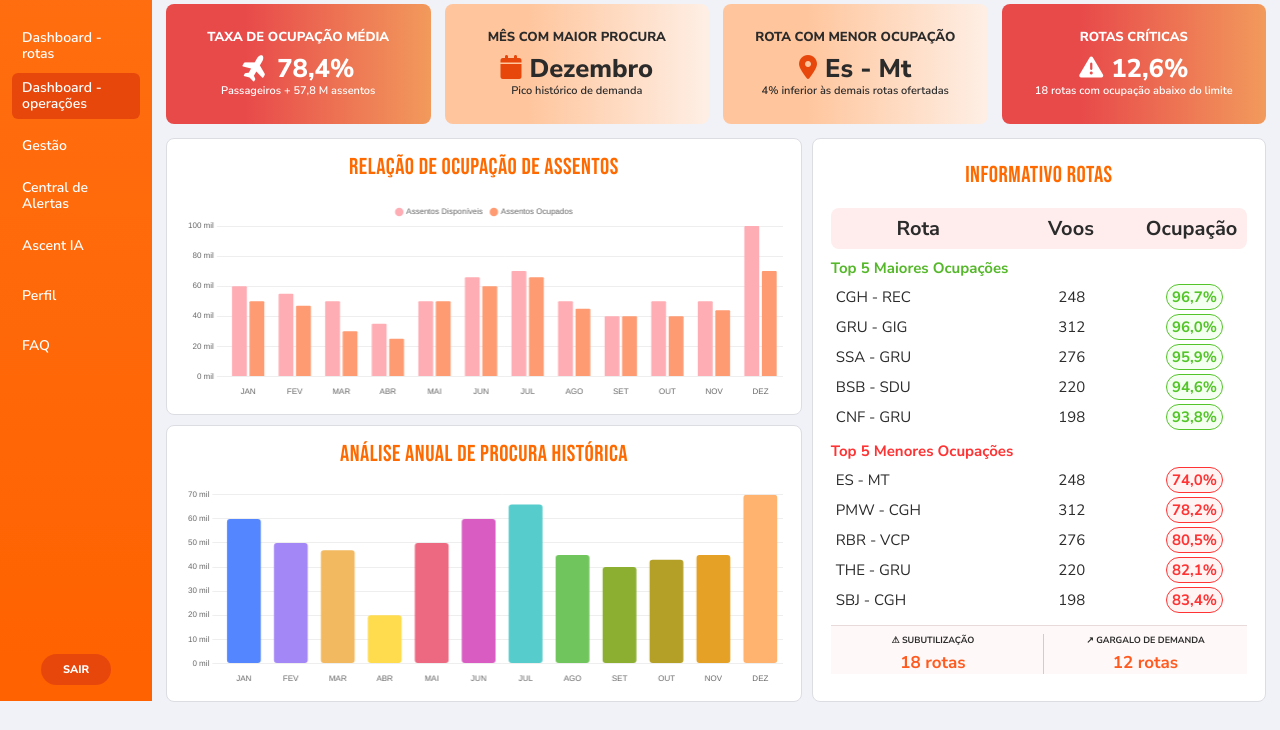
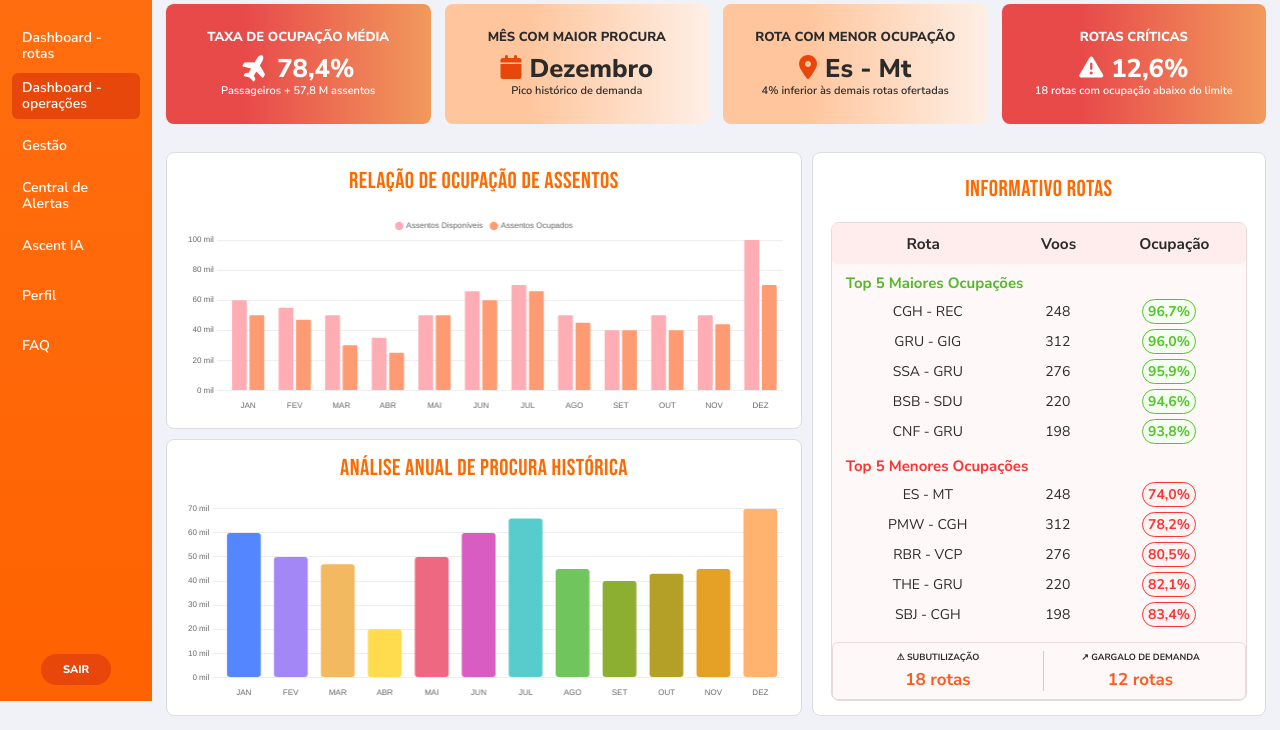
Before and after one commit to AscentCompany/site-Ascent, a website: page ascent-api/public/dashboard/dashboardOperacoes.html in a window 1280 px wide. Shown: the part 99-829 px from the top of the page. Drawn offline with nearby package versions, Linux system fonts and the light colour scheme; no server answers.

Commit message:
refactor: ajustando aparência e proporção dos gráficos e tabela das dashboards de rotas e operações

```diff
--- a/ascent-api/public/css/dashboardOperacoes.css
+++ b/ascent-api/public/css/dashboardOperacoes.css
@@ -157,7 +157,7 @@ body.menu-fechado .sidebar {
   min-width: 0;
   margin-left: var(--sidebar-w);
   transition: margin-left .3s ease, padding-left .3s ease;
-  padding: 0 14px 14px;
+  padding: 14px 14px 14px;
   display: grid;
   grid-template-columns: minmax(0, 1.4fr) minmax(0, 1fr);
   grid-template-rows: auto auto min-content;
@@ -518,8 +518,7 @@ body.menu-fechado .btn-menu {
 
 .chart-placeholder,
 .grafico-container,
-.grafico-div,
-.rotas-scroll {
+.grafico-div {
   min-width: 0;
   max-width: 100%;
 }
@@ -529,48 +528,67 @@ body.menu-fechado .btn-menu {
 }
 
 .tabela-rotas {
-  font-size: 15px;
+  --colunas-rotas: minmax(0, 1.3fr) minmax(52px, 0.7fr) minmax(76px, 1fr);
+  font-size: 14px;
 }
 
 .cabecalho-rotas,
 .linha-rota {
   display: grid;
-  grid-template-columns: 1.3fr 1fr 0.8fr;
+  grid-template-columns: var(--colunas-rotas);
   align-items: center;
-  gap: 5px;
+  gap: 4px;
   text-align: center;
 }
 
 .cabecalho-rotas {
+  width: calc(100% + 16px);
+  margin-left: -8px;
   background: #ffeded;
   border-radius: 8px;
-  padding: 7px 4px;
+  padding: 10px 6px;
   font-weight: 700;
-  font-size: 20px;
+  font-size: clamp(13px, 1.2vw, 16px);
+  white-space: nowrap;
 }
 
-.rotas-scroll::-webkit-scrollbar-thumb {
-  background: #d5d5d5;
-  border-radius: 10px;
+.tabela-rotas-container {
+  flex: 1 1 auto;
+  display: flex;
+  flex-direction: column;
+  justify-content: space-between;
+  gap: 8px;
+  padding: 0 8px;
+  border: 1px solid #e8dada;
+  border-radius: 8px;
+  background: #fff8f8;
 }
 
-.rotas-scroll::-webkit-scrollbar-track {
-  background: transparent;
+.tabela-rotas {
+  width: 100%;
+}
+
+.tabela-rotas-container .cabecalho-rotas {
+  border-radius: 6px;
 }
 
 .linha-rota {
   min-height: 30px;
+  padding: 0 6px;
 }
 
 .linha-rota>span:first-child {
-  text-align: left;
-  padding-left: 5px;
+  text-align: center;
+  min-width: 0;
+  overflow-wrap: anywhere;
 }
 
 .titulo-maiores,
 .titulo-menores {
   margin: 9px 0 4px;
+  padding: 0 6px;
   font-size: 15px;
+  text-align: left;
 }
 
 .titulo-maiores {
@@ -604,12 +622,14 @@ body.menu-fechado .btn-menu {
 
 .indicadores-rotas {
   flex: 0 0 auto;
+  align-self: center;
   display: grid;
-  grid-template-columns: 1fr 1fr;
+  grid-template-columns: repeat(2, minmax(0, 1fr));
+  width: calc(100% + 16px);
   gap: 8px;
-  margin-top: 10px;
-  padding-top: 8px;
-  border-top: 1px solid #e8dada;
+  padding: 8px;
+  border: 1px solid #e8dada;
+  border-radius: 6px;
   background: #fff8f8;
 }
 
@@ -677,6 +697,10 @@ body.menu-fechado .btn-menu {
     margin-top: 0;
   }
 
+  .tabela-rotas-container {
+    flex: 0 0 auto;
+  }
+
   .kpis,
   body.menu-fechado .kpis {
     margin-left: 0;
--- a/ascent-api/public/dashboard/dashboardOperacoes.html
+++ b/ascent-api/public/dashboard/dashboardOperacoes.html
@@ -122,8 +122,7 @@
       <section class="card card-faixa">
         <h2 class="chart-title">Informativo rotas</h2>
 
-        <!-- Área com scroll -->
-        <div class="rotas-scroll">
+        <div class="tabela-rotas-container">
           <div class="tabela-rotas">
             <div class="cabecalho-rotas">
               <span>Rota</span>
@@ -186,12 +185,8 @@
               <span>198</span>
               <span class="ocupacao baixa">83,4%</span>
             </div>
-
-            <!-- Adicione as demais linhas aqui -->
-          </div>
           </div>
 
-        <!-- Fica sempre visível -->
           <div class="indicadores-rotas">
             <div class="indicador-rota">
               <span>⚠ SUBUTILIZAÇÃO</span>
@@ -201,6 +196,7 @@
             <div class="indicador-rota">
               <span>↗ GARGALO DE DEMANDA</span>
               <strong>12 rotas</strong>
+            </div>
           </div>
         </div>
       </section>
```
Also changed, not shown: ascent-api/public/css/dashboardRotas.css (+17 -0 lines), ascent-api/public/dashboard/dashboardRotas.html (+3 -2 lines). Lines whose indentation alone changed are shown as unchanged.
